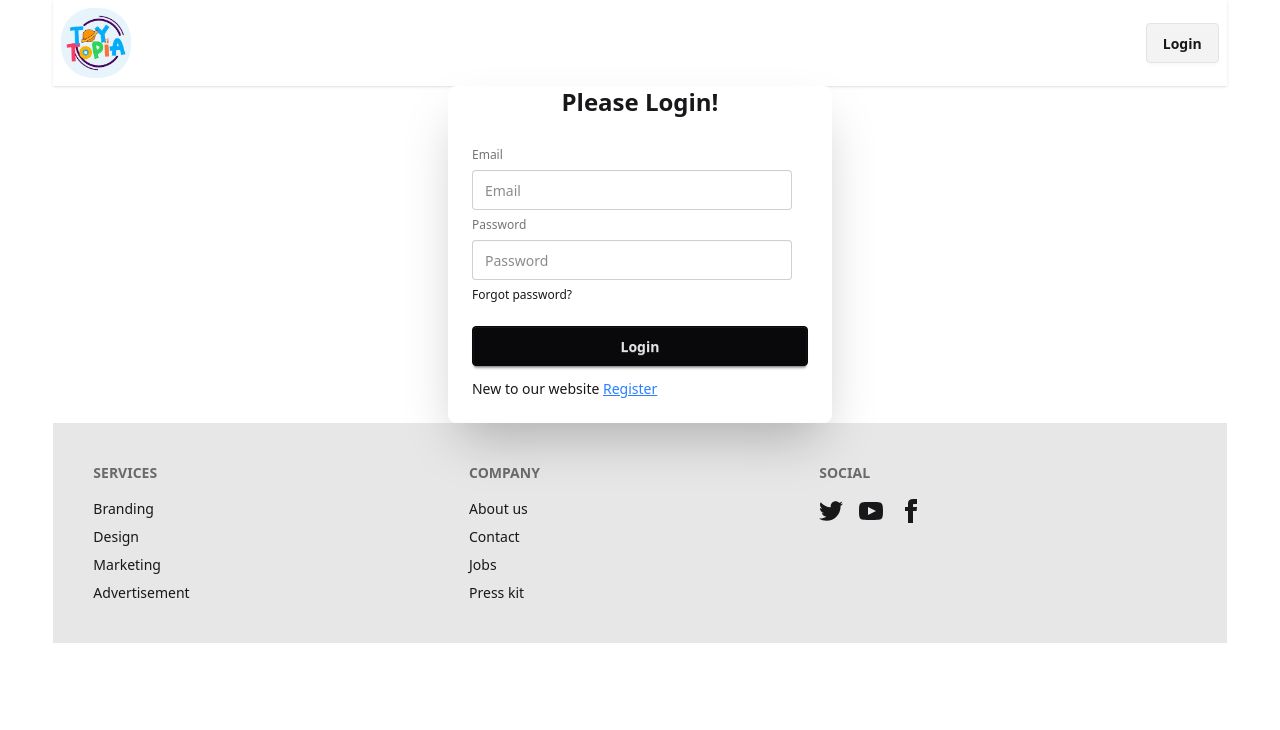
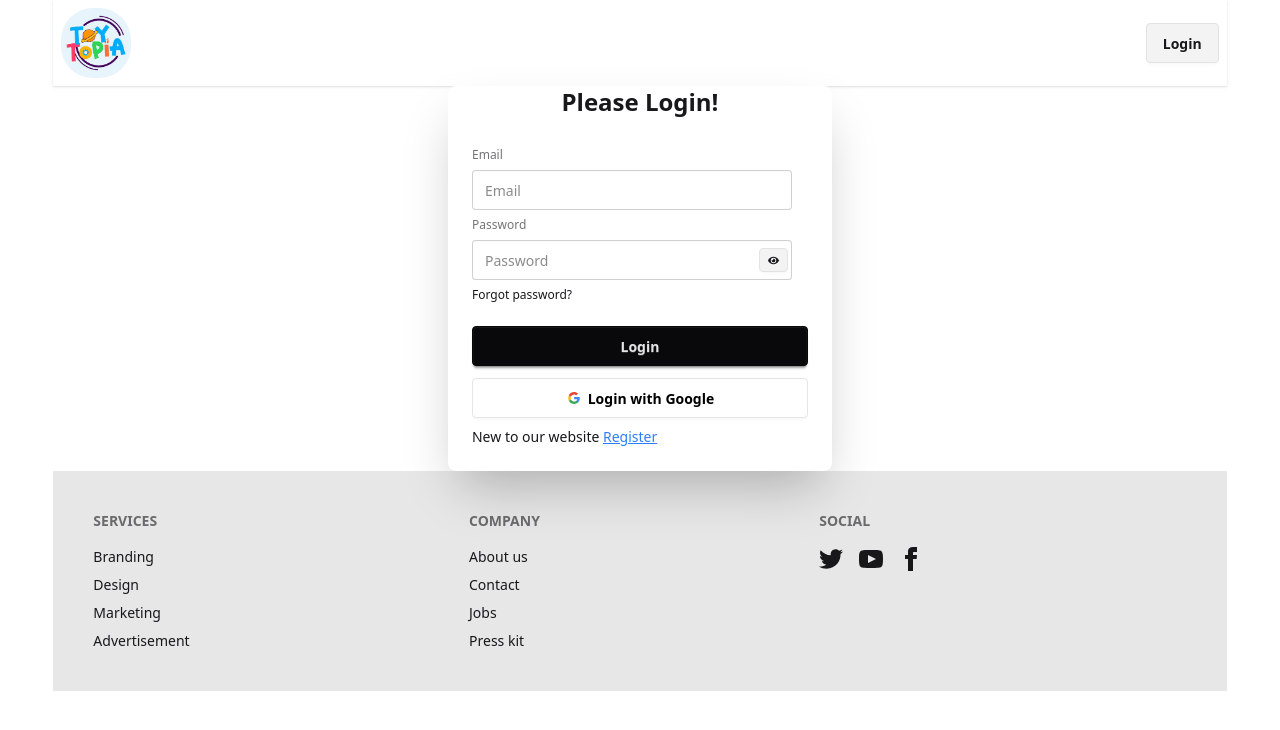
Before and after one commit to Mokim2005/toytopia-simple-project, a React (Vite) app: page /login in a window 1280 px wide. Shown: the top 730 px of the page. Built offline with nearby package versions, Linux system fonts and the light colour scheme; no server answers.

Commit message:
show and hide password featured added and google sign in auth added

```diff
--- a/package.json
+++ b/package.json
@@ -14,7 +14,10 @@
     "firebase": "^12.4.0",
     "react": "^19.1.1",
     "react-dom": "^19.1.1",
+    "react-icons": "^5.5.0",
     "react-router": "^7.9.4",
+    "react-toastify": "^11.0.5",
+    "sweetalert2": "^11.26.3",
     "tailwindcss": "^4.1.15"
   },
   "devDependencies": {
--- a/src/Components/Navber.jsx
+++ b/src/Components/Navber.jsx
@@ -1,5 +1,5 @@
 import React, { use } from "react";
-import { Link, NavLink } from "react-router";
+import { NavLink } from "react-router";
 import logoImg from "../assets/logo-img.jpeg";
 import { AuthContext } from "../Context/AuthContext";
 
@@ -54,6 +54,7 @@ const Navber = () => {
           </NavLink>
         </>
       )}
+
     </>
   );
 
--- /dev/null
+++ b/src/Components/Pages/ErrorPage.jsx
@@ -0,0 +1,18 @@
+import React from "react";
+import { Link } from "react-router";
+
+const ErrorPage = () => {
+  return (
+    <div className="flex flex-col items-center justify-center min-h-screen text-center">
+      <h1 className="text-6xl font-bold text-red-600">404</h1>
+      <p className="text-lg mt-2">
+        Oops! The page you are looking for doesn’t exist.
+      </p>
+      <Link to="/" className="mt-4 text-blue-500 underline hover:text-blue-700">
+        Go Back Home
+      </Link>
+    </div>
+  );
+};
+
+export default ErrorPage;
--- a/src/Components/Pages/Login.jsx
+++ b/src/Components/Pages/Login.jsx
@@ -1,10 +1,25 @@
-import React, { use } from "react";
-import { Link, NavLink } from "react-router";
+import React, { use, useState } from "react";
+import { Link, useNavigate } from "react-router";
 import { AuthContext } from "../../Context/AuthContext";
+import { FaEye, FaEyeSlash } from "react-icons/fa";
 
 const Login = () => {
-  const { signInUser } = use(AuthContext);
+  const [showPassword, setShowPassword] = useState(false);
+  const { signInUser, signInWithGoogle } = use(AuthContext);
+  const navigate = useNavigate();
+  //google sign in
+  const handleGoogleSignIn = () => {
+    signInWithGoogle()
+      .then((result) => {
+        console.log(result);
+        navigate();
+      })
+      .catch((error) => {
+        console.log(error);
+      });
+  };
 
+  //email sign in
   const handleLogIn = (e) => {
     e.preventDefault();
     const email = e.target.email.value;
@@ -13,11 +28,16 @@ const Login = () => {
     signInUser(email, password)
       .then((result) => {
         console.log(result);
-        e.target.reset()
+        e.target.reset();
       })
       .catch((error) => {
         console.log(error);
       });
+  };
+
+  const handleTogglePassword = (event) => {
+    event.preventDefault();
+    setShowPassword(!showPassword);
   };
 
   return (
@@ -36,18 +56,61 @@ const Login = () => {
             />
             {/* password  */}
             <label className="label">Password</label>
+            <div className="relative">
               <input
                 name="password"
-              type="password"
+                type={showPassword ? "text" : "password"}
                 className="input"
                 placeholder="Password"
               />
+              <button
+                type="button"
+                onClick={handleTogglePassword}
+                className="btn btn-xs absolute top-2 right-5"
+              >
+                {showPassword ? <FaEyeSlash /> : <FaEye />}
+              </button>
+            </div>
             <div>
               <a className="link link-hover">Forgot password?</a>
             </div>
             <button className="btn btn-neutral mt-4">Login</button>
           </fieldset>
         </form>
+        {/* Google */}
+        <button
+          onClick={handleGoogleSignIn}
+          className="btn bg-white text-black border-[#e5e5e5]"
+        >
+          <svg
+            aria-label="Google logo"
+            width="16"
+            height="16"
+            xmlns="http://www.w3.org/2000/svg"
+            viewBox="0 0 512 512"
+          >
+            <g>
+              <path d="m0 0H512V512H0" fill="#fff"></path>
+              <path
+                fill="#34a853"
+                d="M153 292c30 82 118 95 171 60h62v48A192 192 0 0190 341"
+              ></path>
+              <path
+                fill="#4285f4"
+                d="m386 400a140 175 0 0053-179H260v74h102q-7 37-38 57"
+              ></path>
+              <path
+                fill="#fbbc02"
+                d="m90 341a208 200 0 010-171l63 49q-12 37 0 73"
+              ></path>
+              <path
+                fill="#ea4335"
+                d="m153 219c22-69 116-109 179-50l55-54c-78-75-230-72-297 55"
+              ></path>
+            </g>
+          </svg>
+          Login with Google
+        </button>
         <p>
           New to our website{" "}
           <Link
--- a/src/Components/Pages/Register.jsx
+++ b/src/Components/Pages/Register.jsx
@@ -1,27 +1,66 @@
+import React, { use, useState } from "react";
+import { Link } from "react-router";
+import { AuthContext } from "../../Context/AuthContext";
 
-import React, { use } from "react";
-import { Link } from "react-router";
-
-import { AuthContext } from "../../Context/AuthContext";
+import Swal from "sweetalert2";
+import { toast, ToastContainer } from "react-toastify";
+import "react-toastify/dist/ReactToastify.css";
+import { FaEye, FaEyeSlash } from "react-icons/fa";
 
 const Register = () => {
   const { creatUser } = use(AuthContext);
+  const [showPassword, setShowPassword] = useState(false);
 
   const handleRegister = (e) => {
     e.preventDefault();
     const email = e.target.email.value;
     const password = e.target.password.value;
     console.log(email, password);
+    //Password Validation Checks
+    if (password.length < 6) {
+      toast.error("❌ Password must be at least 6 characters long!");
+      return;
+    }
+    if (!/[A-Z]/.test(password)) {
+      toast.error(
+        "❌ Password must contain at least one uppercase letter (A–Z)!"
+      );
+      return;
+    }
+    if (!/[a-z]/.test(password)) {
+      toast.error(
+        "❌ Password must contain at least one lowercase letter (a–z)!"
+      );
+      return;
+    }
+
+    // If the password is valid, then call creatUser
     creatUser(email, password)
       .then((result) => {
         console.log(result);
+
+        // Success alert
+        Swal.fire({
+          title: "Registration Successful!",
+          text: "Congratulations 🎉 Your account has been created successfully!",
+          icon: "success",
+          confirmButtonText: "OK",
+        });
       })
       .catch((error) => {
         console.log(error);
+        toast.error("❌ " + error.message);
       });
   };
 
+  const handleTogglePassword = (event) => {
+    event.preventDefault();
+    setShowPassword(!showPassword);
+  };
   return (
+    <>
+      <ToastContainer position="top-center" autoClose={4000} />
+
       <div className="card bg-base-100 w-full max-w-sm mx-auto shrink-0 shadow-2xl">
         <h1 className="font-bold text-2xl text-center">Please Register!</h1>
         <div className="card-body">
@@ -53,12 +92,21 @@ const Register = () => {
               />
               {/* password  */}
               <label className="label">Password</label>
+              <div className="relative">
                 <input
                   name="password"
-              type="password"
+                  type={showPassword ? "text" : "password"}
                   className="input"
                   placeholder="Password"
                 />
+                <button
+                  type="button"
+                  onClick={handleTogglePassword}
+                  className="btn btn-xs absolute top-2 right-5"
+                >
+                  {showPassword ? <FaEyeSlash /> : <FaEye />}
+                </button>
+              </div>
               <div>
                 <a className="link link-hover">Forgot password?</a>
               </div>
@@ -66,7 +114,7 @@ const Register = () => {
             </fieldset>
           </form>
           <p>
-        Already have an account {" "}
+            Already have an account{" "}
             <Link
               className="text-blue-500 underline hover:text-blue-800"
               to="/login"
@@ -76,6 +124,7 @@ const Register = () => {
           </p>
         </div>
       </div>
+    </>
   );
 };
 
--- a/src/Context/AuthProvider.jsx
+++ b/src/Context/AuthProvider.jsx
@@ -2,11 +2,16 @@ import React, { useEffect, useState } from "react";
 import { AuthContext } from "./AuthContext";
 import {
   createUserWithEmailAndPassword,
+  GoogleAuthProvider,
   onAuthStateChanged,
   signInWithEmailAndPassword,
+  signInWithPopup,
   signOut,
 } from "firebase/auth";
 import { auth } from "../Firebase/Firebase.init";
+
+
+const googleProvider = new GoogleAuthProvider()
 
 const AuthProvider = ({ children }) => {
   const [user, setUser] = useState(null);
@@ -22,6 +27,13 @@ const AuthProvider = ({ children }) => {
     setLoading(true)
     return signInWithEmailAndPassword(auth, email, password);
   };
+
+//sign in with google
+
+const signInWithGoogle =()=>{
+  setLoading(true)
+  return signInWithPopup(auth, googleProvider)
+}
 
   //user sign in korle eta call hbe
   const signOutUser = () => {
@@ -50,7 +62,8 @@ const AuthProvider = ({ children }) => {
     signInUser,
     user,
     signOutUser,
-    loading
+    loading,
+    signInWithGoogle
   };
 
   return <AuthContext value={userInfo}>{children}</AuthContext>;
--- a/src/Routs/PrivetRout.jsx
+++ b/src/Routs/PrivetRout.jsx
@@ -1,11 +1,11 @@
 import React, { use } from "react";
 import { AuthContext } from "../Context/AuthContext";
-import { Navigate, useLocation } from "react-router";
+import { Navigate, } from "react-router";
 
 const PrivetRout = ({ children }) => {
   const { user, loading } = use(AuthContext);
 
-  const location = useLocation();
+  console.log(location)
   if (loading) {
     return <span className="loading loading-bars loading-xl"></span>;
   }
@@ -13,7 +13,7 @@ const PrivetRout = ({ children }) => {
   if (user) {
     return children;
   }
-  return <Navigate to="/login" state={{ from: location }} replace />;
+  return <Navigate  to="/login" />;
 };
 
 export default PrivetRout;
--- a/src/Routs/Rout.jsx
+++ b/src/Routs/Rout.jsx
@@ -6,7 +6,9 @@ import Home from "../Components/Pages/Home";
 import Login from "../Components/Pages/Login";
 import Register from "../Components/Pages/Register";
 import MyProfile from "../Components/Pages/MyProfile";
-import PrivetRout from "./PrivetRout";
+import ErrorPage from "../Components/Pages/ErrorPage";
+
+
 
 const router = createBrowserRouter([
   {
@@ -39,7 +41,7 @@ const router = createBrowserRouter([
   },
   {
     path: "/*",
-    element: <h2>Error404</h2>,
+    element: <ErrorPage></ErrorPage>
   },
 ]);
 
```
Also changed, not shown: 1 other file (tests, documents, lock files or other folders). Lines whose indentation alone changed are shown as unchanged.
